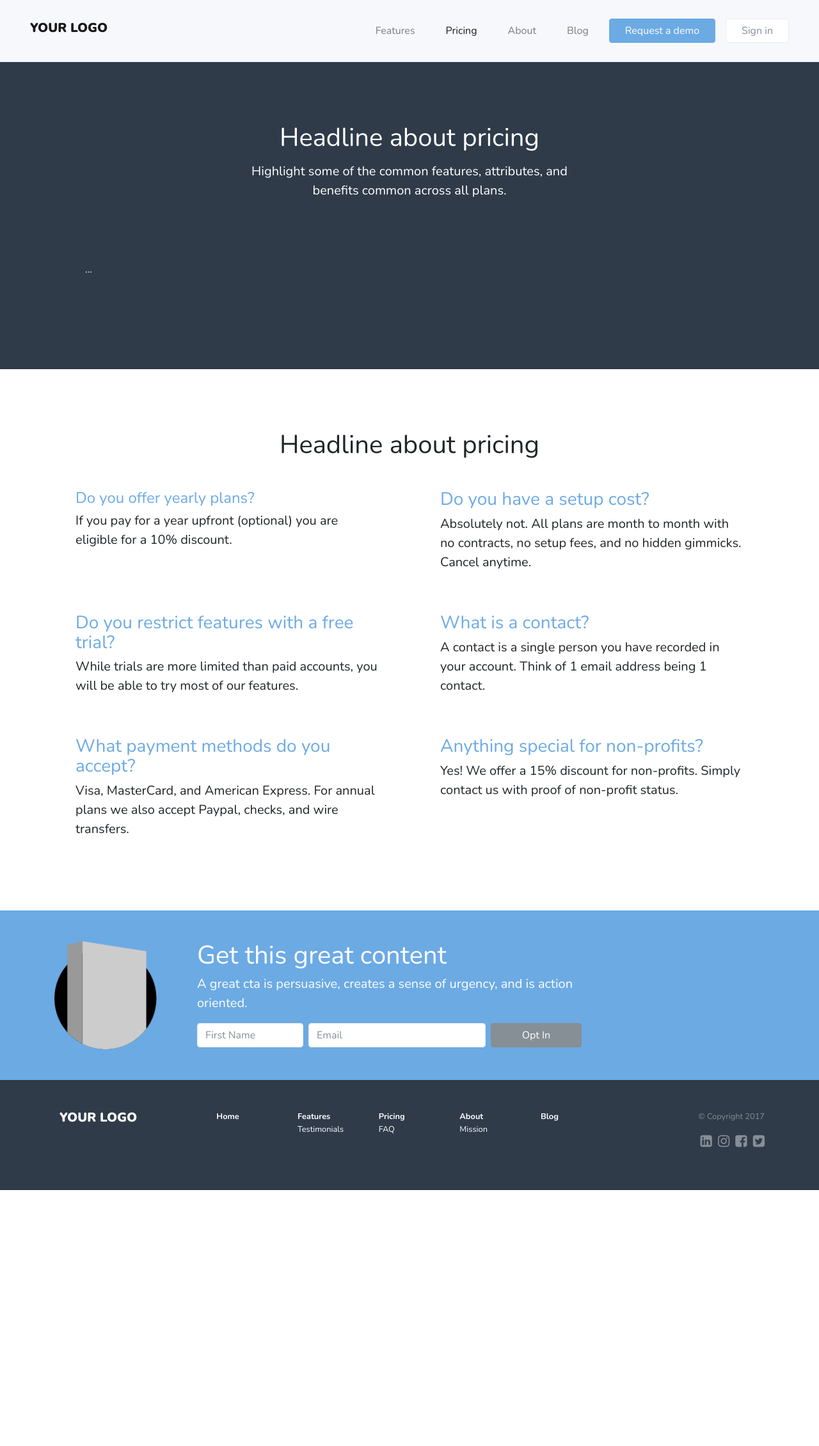
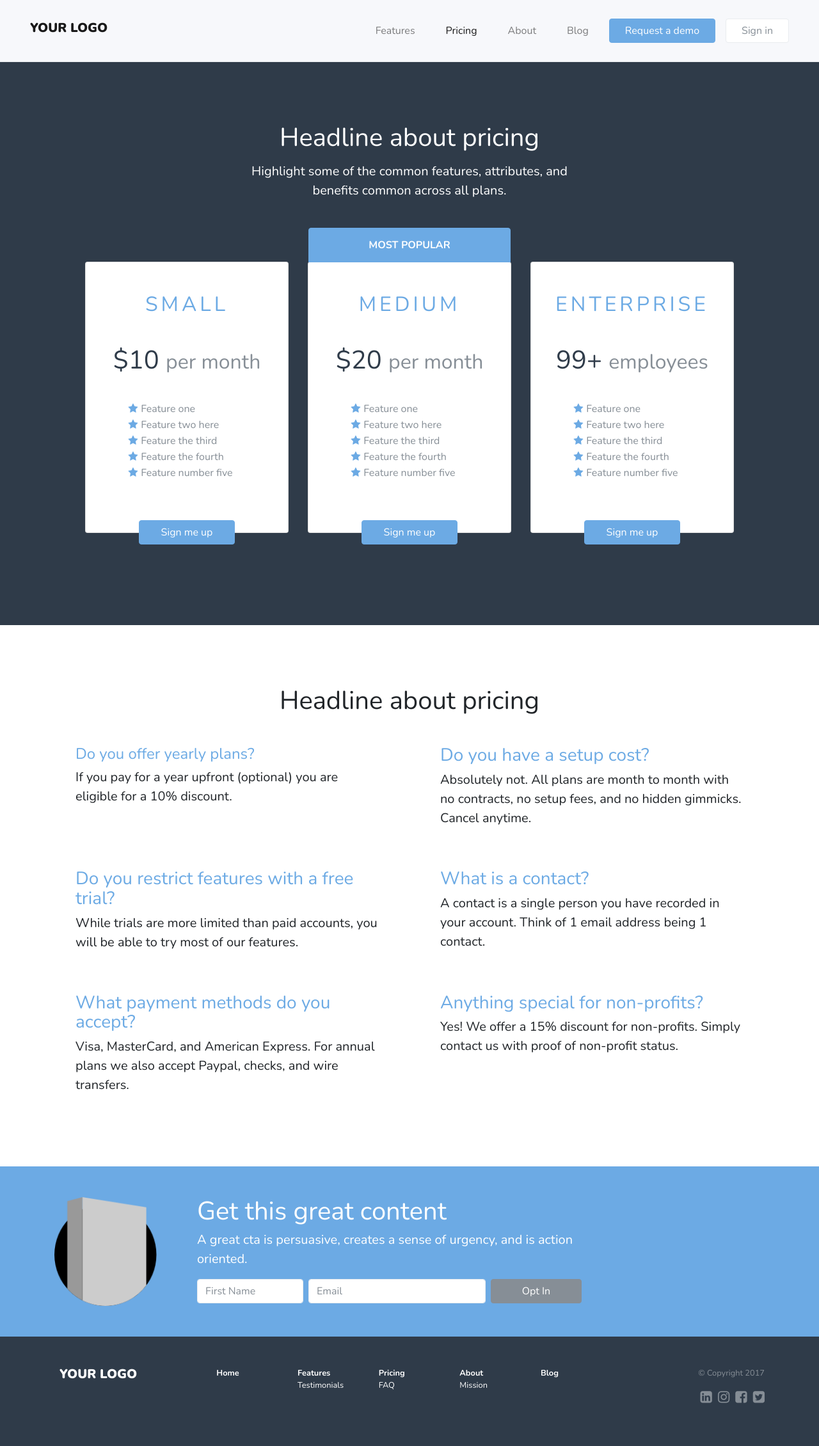
Before and after one commit to Royal-Jay/saas-template, a Jekyll site: the page built from pricing.html, in a window 1280 px wide. Shown: the whole page at 64% size. Built offline with Jekyll 4.4.1, drawn with Linux system fonts in a browser that asks for light colours; nearby versions of some CDN libraries; before the commit the page ends 1860 px from its top, so only the background shows below that.

Commit message:
wrap up pricing page

```diff
--- a/_sass/_core.scss
+++ b/_sass/_core.scss
@@ -28,3 +28,34 @@
 .img-shadow {
   box-shadow: 0 2px 5px 0 rgba(0, 0, 0, 0.4);
 }
+
+.text-spaced {
+  letter-spacing: 5px;
+}
+
+.star-bullets {
+  list-style: none;
+}
+.star-bullets li:before {
+  color: #6caae4;
+  margin: 0 5px 0 -20px;
+  font-family: 'FontAwesome';
+  content: '\f005';
+}
+
+.border-overlap {
+  position: absolute;
+  right: 50%;
+  bottom: -38px;
+  left: 50%;
+  transform:translate(-50%, -50%);
+  width: 150px;
+}
+
+#most-popular {
+  position:absolute;
+  width: 100%;
+  top: -54px;
+  border-bottom-left-radius: 0px;
+  border-bottom-right-radius: 0px;
+}
--- a/pricing.html
+++ b/pricing.html
@@ -17,7 +17,74 @@ order: 1
           </div>
 
           <div class="my-5 p-5">
-            ...
+            <div class="row justify-content-center">
+              <div class="col-md-4">
+                <div class="card text-dark">
+                  <h2 class="font-weight-light text-primary text-center my-5 text-uppercase text-spaced">Small</h2>
+
+                  <h1 class="text-center">$10 <small class="font-weight-light text-muted">per month</small></h1>
+
+                  <hr>
+
+                  <ul class="text-muted star-bullets px-5 mb-5 mx-auto">
+                    <li>Feature one</li>
+                    <li>Feature two here</li>
+                    <li>Feature the third</li>
+                    <li>Feature the fourth</li>
+                    <li>Feature number five</li>
+                  </ul>
+
+                  <hr>
+
+                  <a class="btn btn-primary text-white font-weight-light mx-auto border-overlap" href="#">Sign me up</a>
+                </div>
+              </div>
+              <div class="col-md-4">
+                <div class="card text-dark">
+                  <div class="btn btn-primary text-uppercase font-weight-bold text-white py-3" id="most-popular">Most Popular</div>
+
+                  <h2 class="font-weight-light text-primary text-center my-5 text-uppercase text-spaced">Medium</h2>
+
+                  <h1 class="text-center">$20 <small class="font-weight-light text-muted">per month</small></h1>
+
+                  <hr>
+
+                  <ul class="text-muted star-bullets px-5 mb-5 mx-auto">
+                    <li>Feature one</li>
+                    <li>Feature two here</li>
+                    <li>Feature the third</li>
+                    <li>Feature the fourth</li>
+                    <li>Feature number five</li>
+                  </ul>
+
+                  <hr>
+
+                  <a class="btn btn-primary text-white font-weight-light mx-auto border-overlap" href="#">Sign me up</a>
+                </div>
+              </div>
+              <div class="col-md-4">
+                <div class="card text-dark">
+                  <h2 class="font-weight-light text-primary text-center my-5 text-uppercase text-spaced">Enterprise</h2>
+
+                  <h1 class="text-center">99+ <small class="font-weight-light text-muted">employees</small></h1>
+
+                  <hr>
+
+                  <ul class="text-muted star-bullets px-5 mb-5 mx-auto">
+                    <li>Feature one</li>
+                    <li>Feature two here</li>
+                    <li>Feature the third</li>
+                    <li>Feature the fourth</li>
+                    <li>Feature number five</li>
+                  </ul>
+
+                  <hr>
+
+                  <a class="btn btn-primary text-white font-weight-light mx-auto border-overlap" href="#">Sign me up</a>
+
+                </div>
+              </div>
+            </div>
           </div>
 
         </div>
```
Also changed, not shown: _dist/pricing.html (+68 -1 lines), _dist/theme.css.
